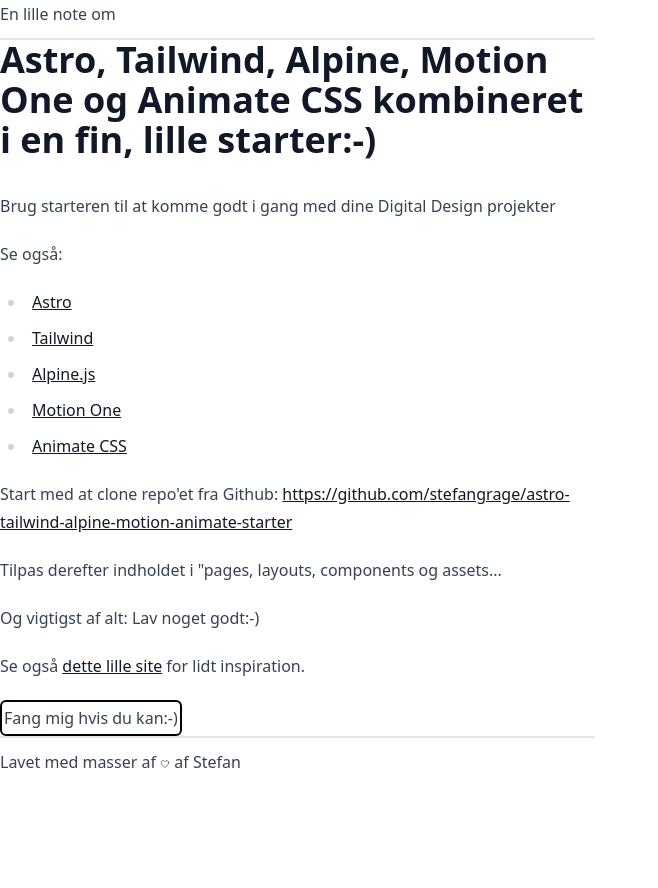
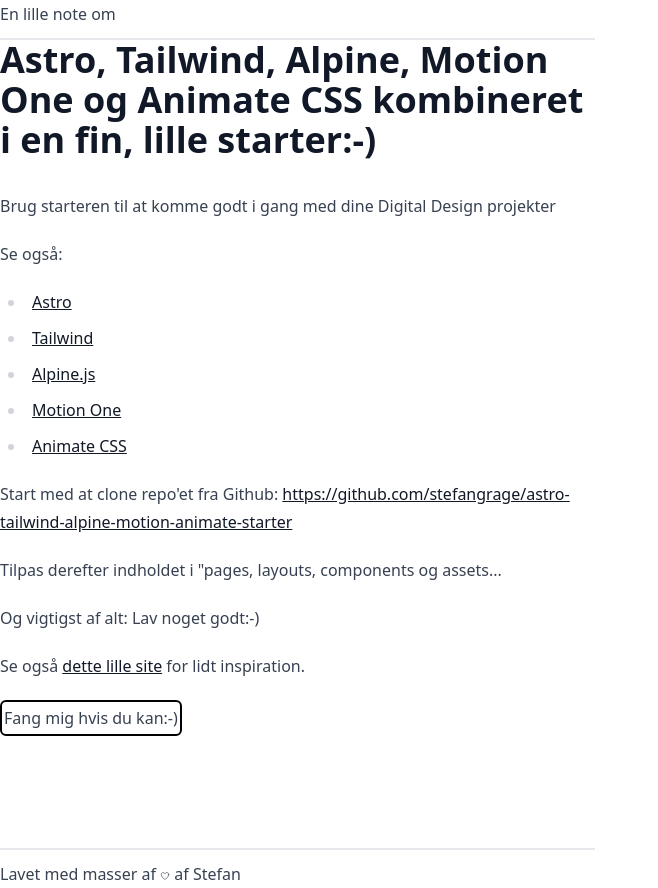
Before and after one commit to VickiOX/CPH-LAB, an Astro site: page / in a window 1280 px wide. Shown: the whole page, without its empty margins (0-658 px from the left). Before the commit the page ends 800 px from the top, so only its background shows below. Built offline with nearby package versions, Linux system fonts and the light colour scheme; Astro itself is replaced by a stand-in of ours.

Commit message:
rettelser med spacing i mainlayout

```diff
--- a/src/layouts/MainLayout.astro
+++ b/src/layouts/MainLayout.astro
@@ -23,7 +23,7 @@
 			<slot />
 		</main>
 
-		<footer class="">
+		<footer class="pt-22">
 			<Footer></Footer>
 		</footer>
 
```
